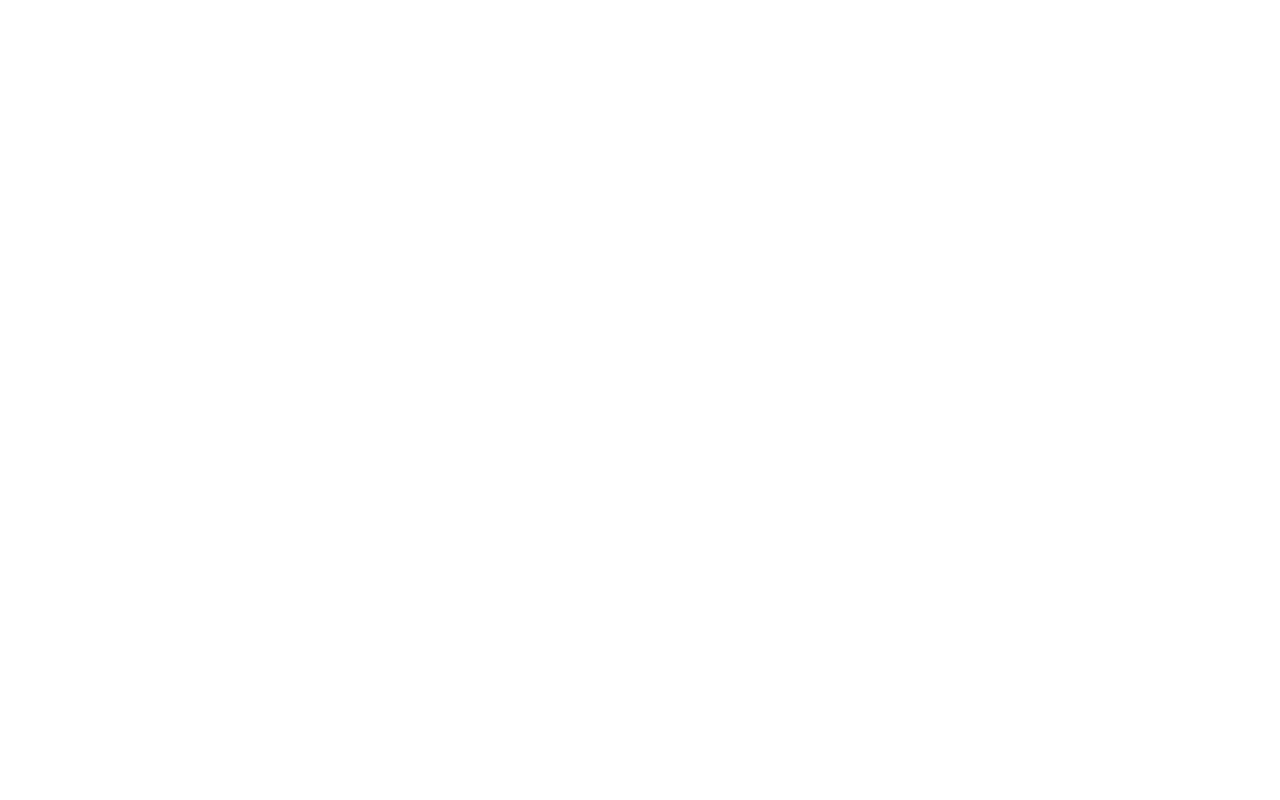
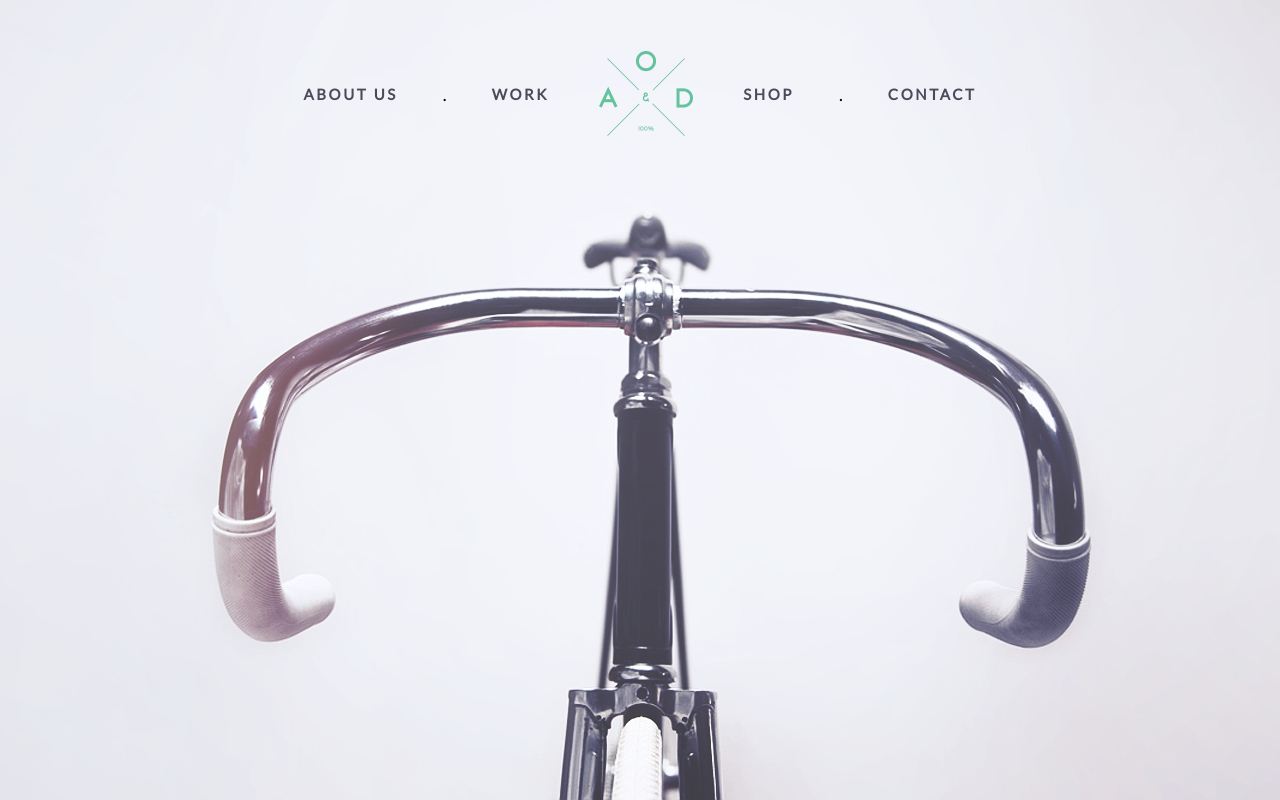
Before and after one commit to TanuhaUA/mate-fe-nov2-group-project, a website: page src/index.html in a window 1280 px wide. Drawn offline with Linux system fonts and the light colour scheme.

Commit message:
add header

```diff
--- a/src/index.html
+++ b/src/index.html
@@ -6,6 +6,18 @@
     <link rel="stylesheet" href="css/style.css">
 </head>
 <body>
-
+    <header class="header">
+        <nav class="menu">
+            <ul class="menu__list">
+                <li class="menu__item"><a class="menu__link hover_shadow hover_color" href="">ABOUT US</a></li>
+                <span class="menu__dot">.</span>
+                <li class="menu__item"><a class="menu__link hover_shadow hover_color" href="">WORK</a></li>
+                <img class="menu__logo" src="images/Logo.png" alt="logo">
+                <li class="menu__item"><a class="menu__link hover_shadow hover_color" href="">SHOP</a></li>
+                <span class="menu__dot">.</span>
+                <li class="menu__item"><a class="menu__link hover_shadow hover_color" href="">CONTACT</a></li>
+            </ul>
+        </nav>
+    </header>
 </body>
 </html>
--- /dev/null
+++ b/src/scss/_header.scss
@@ -0,0 +1,14 @@
+@import 'https://fonts.googleapis.com/css?family=Lato&display=swap';
+
+* {
+    margin: 0;
+    padding: 0;
+    box-sizing: border-box;
+}
+
+.header {
+    background: url(../images/bg_header.jpg) no-repeat center;
+    height: 800px;
+    padding-top: 1px;
+    font-family: 'lato';
+}
--- /dev/null
+++ b/src/scss/_menu.scss
@@ -0,0 +1,42 @@
+.menu {
+    padding: 50px;
+
+    &__list {
+        display: flex;
+        justify-content: center;
+        align-items: center;
+    }
+    &__item {
+        display: inline-block;
+    }
+    &__link {
+        color: #4d4959;
+        font-family: Lato;
+        font-size: 15px;
+        font-weight: 700;
+        text-transform: uppercase;
+        letter-spacing: 2.6px;
+        text-decoration: none;
+        &:hover {
+            box-shadow: 0px 0px 20px 7px rgba(0,0,0,0.2);
+            background-color: black;
+            color: white;
+        }
+    }
+    &__dot {
+        display: inline-block;
+        margin: 0 45px;
+        font-size: 18px;
+    }
+    &__logo {
+        display: inline-block;
+        margin: 0 50px;
+        &:hover {
+            transform: rotateY(180deg);
+            transition: .6s;
+        }
+        &:not(:hover) {
+            transition: .6s;
+        }
+    }
+}
--- a/src/scss/style.scss
+++ b/src/scss/style.scss
@@ -0,0 +1,2 @@
+@import 'header';
+@import 'menu';
```
Also changed, not shown: src/css/style.css, src/images/Logo.png (added), src/images/bg_header.jpg (added), 1 other file.
